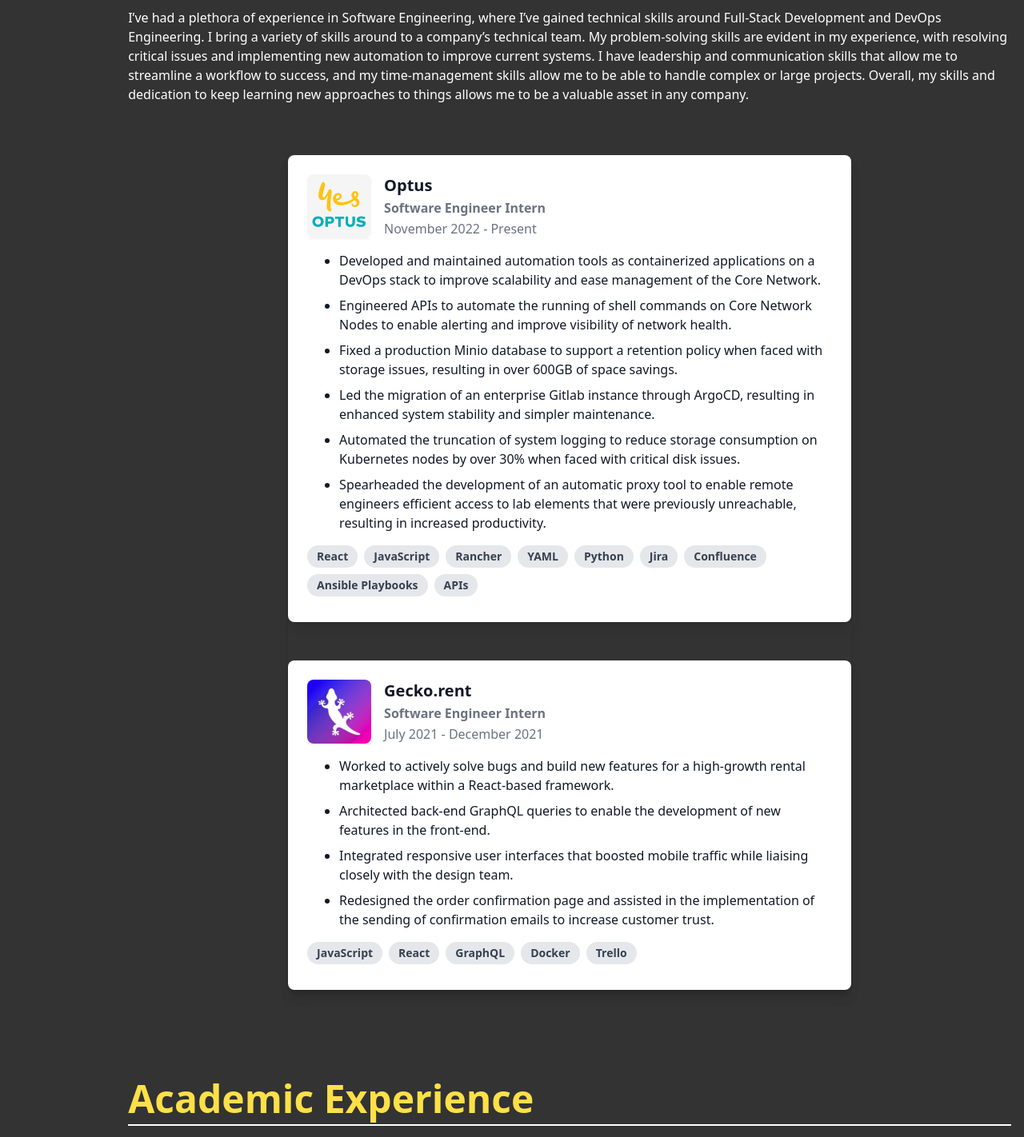
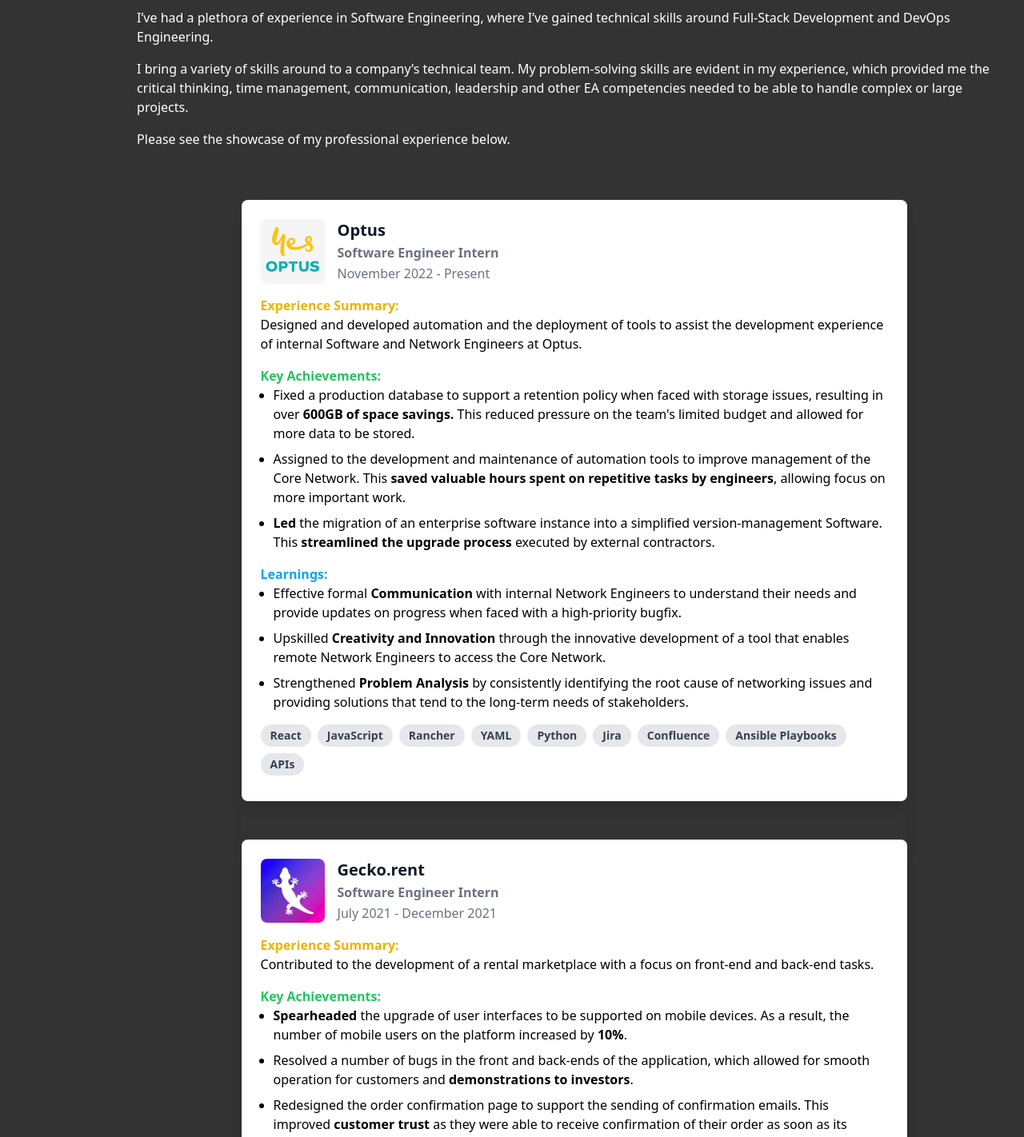
Before and after one commit to abrarbarbhuyia/portfolio-v2, a Next.js app: page / in a window 1280 px wide. Shown: the part 920-2342 px from the top of the page at 80% size. Built offline with nearby package versions, Linux system fonts and the light colour scheme.

Commit message:
feat: updating career to professional experience

```diff
--- a/src/components/Experience.tsx
+++ b/src/components/Experience.tsx
@@ -3,24 +3,13 @@
 import { useInView } from "react-intersection-observer";
 import Image from "next/image";
 
-interface CompanyExperienceProps {
-  employmentPeriod: string;
-  companyName: string;
-  companyPicture: string;
-  jobTitle: string;
-  jobDescription: string[];
-  skills: string[];
-}
+const Experience = () => {
+  const [ref1, inView1] = useInView({
+    triggerOnce: true,
+    threshold: 0.2,
+  });
 
-const CompanyExperience = ({
-  employmentPeriod,
-  companyName,
-  companyPicture,
-  jobTitle,
-  jobDescription,
-  skills,
-}: CompanyExperienceProps) => {
-  const [ref, inView] = useInView({
+  const [ref2, inView2] = useInView({
     triggerOnce: true,
     threshold: 0.2,
   });
@@ -37,17 +26,19 @@
   };
 
   return (
+    <div className="mx-auto max-w-4xl px-4 py-16 sm:px-6 lg:px-8">
+      <div className="space-y-12 shadow-lg">
         <motion.div
           className="rounded-lg bg-white p-6 shadow-lg"
           variants={cardVariants}
           initial="hidden"
-        animate={inView ? "visible" : "hidden"}
-        ref={ref}
+          animate={inView1 ? "visible" : "hidden"}
+          ref={ref1}
         >
           <div className="flex flex-row">
             <div className="mr-4 self-center shadow-sm">
               <Image
-              src={companyPicture}
+                src="/images/optus.jpg"
                 alt="Company Logo"
                 width={248}
                 height={248}
@@ -56,26 +47,83 @@
             </div>
             <div>
               <h2 className="text-lg font-bold text-gray-900 md:text-xl">
-              {companyName}
+                Optus
               </h2>
               <div className="text-sm font-semibold text-gray-500 md:mt-0.5 md:text-base">
-              {jobTitle}
+                Software Engineer Intern
               </div>
               <div className="text-sm text-gray-500 md:mt-0.5 md:text-base">
-              {employmentPeriod}
+                November 2022 - Present
               </div>
             </div>
           </div>
-        <ul className="mt-4 list-disc space-y-2 text-sm text-gray-900 md:pl-6 md:text-base">
-          {jobDescription.map((point, index) => (
-            <li key={index} className="ml-4">
-              {point}
+          <div className="mt-4 text-sm text-yellow-500 md:text-base">
+            <p className="font-semibold">Experience Summary:</p>
+            <p className="text-black">
+              Designed and developed automation and the deployment of tools to
+              assist the development experience of internal Software and Network
+              Engineers at Optus.
+            </p>
+          </div>
+          <div className="mt-4 text-sm text-green-500 md:text-base">
+            <p className="font-semibold">Key Achievements:</p>
+            <ul className="ml-4 list-disc space-y-2">
+              <li className="text-black">
+                Fixed a production database to support a retention policy when
+                faced with storage issues, resulting in over{" "}
+                <strong>600GB of space savings.</strong> This reduced pressure
+                on the team&apos;s limited budget and allowed for more data to
+                be stored.
               </li>
-          ))}
+              <li className="text-black">
+                Assigned to the development and maintenance of automation tools
+                to improve management of the Core Network. This{" "}
+                <strong>
+                  saved valuable hours spent on repetitive tasks by engineers
+                </strong>
+                , allowing focus on more important work.
+              </li>
+              <li className="text-black">
+                <strong>Led</strong> the migration of an enterprise software
+                instance into a simplified version-management Software. This{" "}
+                <strong>streamlined the upgrade process</strong> executed by
+                external contractors.
+              </li>
             </ul>
+          </div>
+          <div className="mt-4 text-sm text-sky-500 md:text-base">
+            <p className="font-semibold">Learnings:</p>
+            <ul className="ml-4 list-disc space-y-2">
+              <li className="text-black">
+                Effective formal <strong>Communication</strong> with internal
+                Network Engineers to understand their needs and provide updates
+                on progress when faced with a high-priority bugfix.
+              </li>
+              <li className="text-black">
+                Upskilled <strong>Creativity and Innovation</strong> through the
+                innovative development of a tool that enables remote Network
+                Engineers to access the Core Network.
+              </li>
+              <li className="text-black">
+                Strengthened <strong>Problem Analysis</strong> by consistently
+                identifying the root cause of networking issues and providing
+                solutions that tend to the long-term needs of stakeholders.
+              </li>
+            </ul>
+          </div>
           <div className="mt-4">
             <div className="flex flex-wrap">
-            {skills.map((skill, index) => (
+              {[
+                "React",
+                "JavaScript",
+                "Rancher",
+                "YAML",
+                "Python",
+                "Jira",
+                "Confluence",
+                "Ansible Playbooks",
+                "APIs",
+              ].map((skill, index) => (
                 <div
                   key={index}
                   className="mb-2 mr-2 rounded-full bg-gray-200 px-3 py-1 text-xs font-semibold text-gray-700 md:text-sm"
@@ -86,47 +134,86 @@
             </div>
           </div>
         </motion.div>
-  );
-};
-
-const Experience = () => {
-  const companyExperiences: CompanyExperienceProps[] = [
-    {
-      employmentPeriod: "November 2022 - Present",
-      companyName: "Optus",
-      companyPicture: "/images/optus.jpg",
-      jobTitle: "Software Engineer Intern",
-      jobDescription: [
-        "Developed and maintained automation tools as containerized applications on a DevOps stack to improve scalability and ease management of the Core Network.",
-        "Engineered APIs to automate the running of shell commands on Core Network Nodes to enable alerting and improve visibility of network health.",
-        "Fixed a production Minio database to support a retention policy when faced with storage issues, resulting in over 600GB of space savings.",
-        "Led the migration of an enterprise Gitlab instance through ArgoCD, resulting in enhanced system stability and simpler maintenance.",
-        "Automated the truncation of system logging to reduce storage consumption on Kubernetes nodes by over 30% when faced with critical disk issues.",
-        "Spearheaded the development of an automatic proxy tool to enable remote engineers efficient access to lab elements that were previously unreachable, resulting in increased productivity.",
-      ],
-      skills: ["React", "JavaScript", "Rancher", "YAML", "Python", "Jira", "Confluence", "Ansible Playbooks", "APIs"],
-    },
-    {
-      employmentPeriod: "July 2021 - December 2021",
-      companyName: "Gecko.rent",
-      companyPicture: "/images/gecko.jpeg",
-      jobTitle: "Software Engineer Intern",
-      jobDescription: [
-        "Worked to actively solve bugs and build new features for a high-growth rental marketplace within a React-based framework.",
-        "Architected back-end GraphQL queries to enable the development of new features in the front-end.",
-        "Integrated responsive user interfaces that boosted mobile traffic while liaising closely with the design team.",
-        "Redesigned the order confirmation page and assisted in the implementation of the sending of confirmation emails to increase customer trust.",
-      ],
-      skills: ["JavaScript", "React", "GraphQL", "Docker", "Trello"],
-    },
-  ];
-
-  return (
-    <div className="mx-auto max-w-3xl px-4 py-16 sm:px-6 lg:px-8">
-      <div className="space-y-12 shadow-lg">
-        {companyExperiences.map((companyExperience, index) => (
-          <CompanyExperience key={index} {...companyExperience} />
-        ))}
+        <motion.div
+          className="rounded-lg bg-white p-6 shadow-lg"
+          variants={cardVariants}
+          initial="hidden"
+          animate={inView2 ? "visible" : "hidden"}
+          ref={ref2}
+        >
+          <div className="flex flex-row">
+            <div className="mr-4 self-center shadow-sm">
+              <Image
+                src="/images/gecko.jpeg"
+                alt="Company Logo"
+                width={248}
+                height={248}
+                className="h-16 w-16 rounded-lg object-cover md:h-20 md:w-20"
+              />
+            </div>
+            <div>
+              <h2 className="text-lg font-bold text-gray-900 md:text-xl">
+                Gecko.rent
+              </h2>
+              <div className="text-sm font-semibold text-gray-500 md:mt-0.5 md:text-base">
+                Software Engineer Intern
+              </div>
+              <div className="text-sm text-gray-500 md:mt-0.5 md:text-base">
+                July 2021 - December 2021
+              </div>
+            </div>
+          </div>
+          <div className="mt-4 text-sm text-yellow-500 md:text-base">
+            <p className="font-semibold">Experience Summary:</p>
+            <p className="text-black">
+              Contributed to the development of a rental marketplace with a
+              focus on front-end and back-end tasks.
+            </p>
+          </div>
+          <div className="mt-4 text-sm text-green-500 md:text-base">
+            <p className="font-semibold">Key Achievements:</p>
+            <ul className="ml-4 list-disc space-y-2">
+              <li className="text-black">
+                <strong>Spearheaded</strong> the upgrade of user interfaces to
+                be supported on mobile devices. As a result, the number of
+                mobile users on the platform increased by <strong>10%</strong>.
+              </li>
+              <li className="text-black">
+                Resolved a number of bugs in the front and back-ends of the
+                application, which allowed for smooth operation for customers
+                and <strong>demonstrations to investors</strong>.
+              </li>
+              <li className="text-black">
+                Redesigned the order confirmation page to support the sending of confirmation emails. This improved <strong>customer trust</strong> as they were able to receive confirmation of their order as soon as its made.
+              </li>
+            </ul>
+          </div>
+          <div className="mt-4 text-sm text-sky-500 md:text-base">
+            <p className="font-semibold">Learnings:</p>
+            <ul className="ml-4 list-disc space-y-2">
+              <li className="text-black">
+                <strong>Judgement</strong> skills by prioritisng tasks that were important for the survival of the startup. By fixing critical bugs before working on new features, I was able to ensure that the platform was stable for customers and demos.
+              </li>
+              <li className="text-black">
+                Improved <strong>Evaluation</strong> skills by analysing the impact of new features during the development process. By doing this, I was able to prioritise features that would have the most impact on the startup during my time there.
+              </li>
+            </ul>
+          </div>
+          <div className="mt-4">
+            <div className="flex flex-wrap">
+              {["JavaScript", "React", "GraphQL", "Docker", "Trello"].map(
+                (skill, index) => (
+                  <div
+                    key={index}
+                    className="mb-2 mr-2 rounded-full bg-gray-200 px-3 py-1 text-xs font-semibold text-gray-700 md:text-sm"
+                  >
+                    {skill}
+                  </div>
+                )
+              )}
+            </div>
+          </div>
+        </motion.div>
       </div>
     </div>
   );
--- a/src/components/ExperienceTitle.tsx
+++ b/src/components/ExperienceTitle.tsx
@@ -30,14 +30,26 @@
       id="career"
     >
       <h2 className="mb-2 text-3xl font-bold text-yellow-300 md:text-5xl">
-        My Career
+        Professional Experience
       </h2>
       <div className="md:mb-6 md:border-b-2 md:border-white"></div>
       <p className="text-xl font-bold text-white md:text-2xl">
         Professional experience and projects in the Industry
       </p>
-      <p className="text-white mt-4">
-        I’ve had a plethora of experience in Software Engineering, where I’ve gained technical skills around Full-Stack Development and DevOps Engineering. I bring a variety of skills around to a company’s technical team. My problem-solving skills are evident in my experience, with resolving critical issues and implementing new automation to improve current systems. I have leadership and communication skills that allow me to streamline a workflow to success, and my time-management skills allow me to be able to handle complex or large projects. Overall, my skills and dedication to keep learning new approaches to things allows me to be a valuable asset in any company.
+      <p className="mt-4 text-white">
+        I’ve had a plethora of experience in Software Engineering, where I’ve
+        gained technical skills around Full-Stack Development and DevOps
+        Engineering.
+      </p>
+      <p className="mt-4 text-white">
+        I bring a variety of skills around to a company’s technical team. My
+        problem-solving skills are evident in my experience, which provided me
+        the critical thinking, time management, communication, leadership and
+        other EA competencies needed to be able to handle complex or large
+        projects.
+      </p>
+      <p className="mt-4 text-white">
+        Please see the showcase of my professional experience below.
       </p>
     </motion.div>
   );
--- a/src/components/Sidebar.tsx
+++ b/src/components/Sidebar.tsx
@@ -9,7 +9,7 @@
           <ListItemText primary="Home" />
         </ListItem>
         <ListItem button component="a" href="#career">
-          <ListItemText primary="Career" />
+          <ListItemText primary="Professional Experience" />
         </ListItem>
         <ListItem button component="a" href="#academic-experience">
           <ListItemText primary="Academic Experience" />
```
Lines whose indentation alone changed are shown as unchanged.
